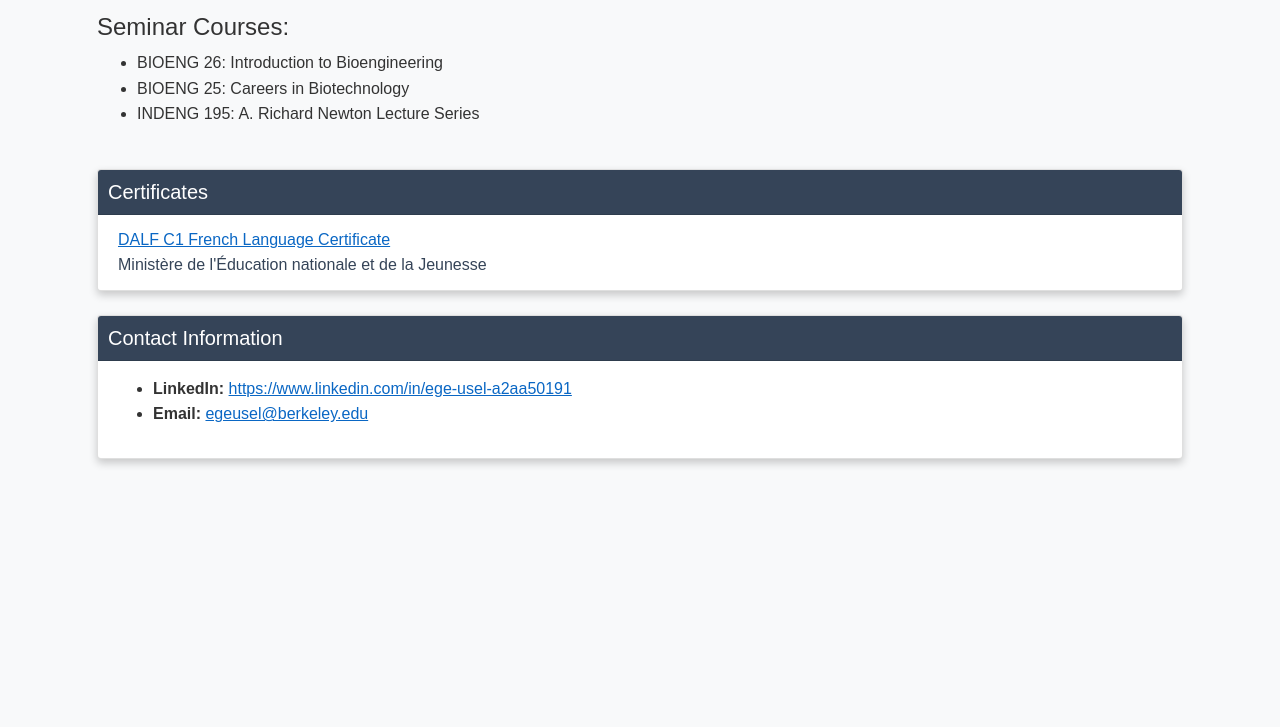
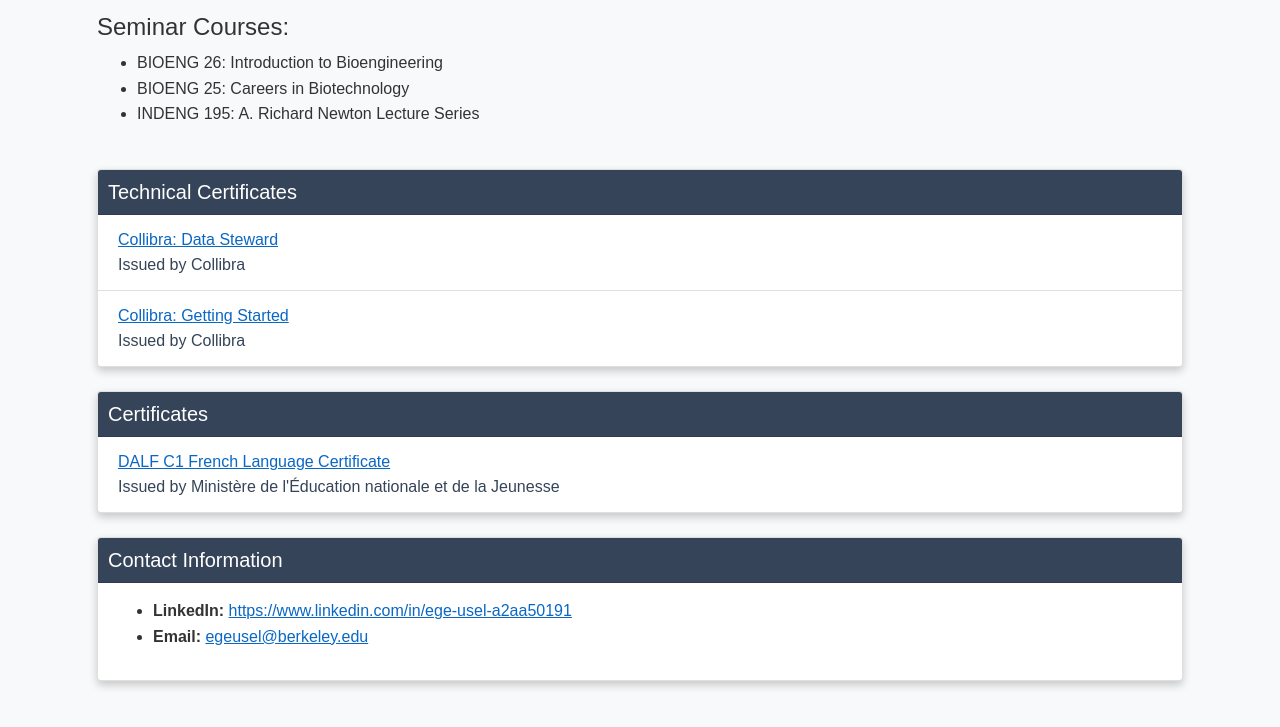
Before and after one commit to egeusel/cv, a plain HTML site: page index.html in a window 1280 px wide. Shown: the part 4807-5534 px from the top of the page. Before the commit the page ends 5358 px from the top, so only its background shows below. Drawn offline with nearby package versions, Linux system fonts and the light colour scheme.

Commit message:
new certificates

```diff
--- a/index.html
+++ b/index.html
@@ -262,11 +262,24 @@
         </section>
         <br>
 
+
+        <div class="card mb-4">
+            <h3 class="card-header">Technical Certificates</h3>
+            <ul class="list-group list-group-flush">
+                <li class="list-group-item"><a href="dataSteward.pdf" target="_blank">Collibra: Data Steward</a> <br>
+                                            Issued by Collibra</li>
+                <li class="list-group-item"><a href="collibraIntro.pdf" target="_blank">Collibra: Getting Started</a> <br>
+                                            Issued by Collibra</li>
+            </ul>
+        </div>
+
+
+
         <div class="card mb-4">
             <h3 class="card-header">Certificates</h3>
             <ul class="list-group list-group-flush">
-                <li class="list-group-item"><a href = https://en.wikipedia.org/wiki/Dipl%C3%B4me_approfondi_de_langue_fran%C3%A7aise>DALF C1 French Language Certificate</a> <br>
-                                            Ministère de l'Éducation nationale et de la Jeunesse</li>
+                <li class="list-group-item"><a href="https://en.wikipedia.org/wiki/Dipl%C3%B4me_approfondi_de_langue_fran%C3%A7aise" target="_blank">DALF C1 French Language Certificate</a> <br>
+                                            Issued by Ministère de l'Éducation nationale et de la Jeunesse</li>
             </ul>
         </div>
         <div class="card mb-4">
```
Also changed, not shown: 2 other files.
